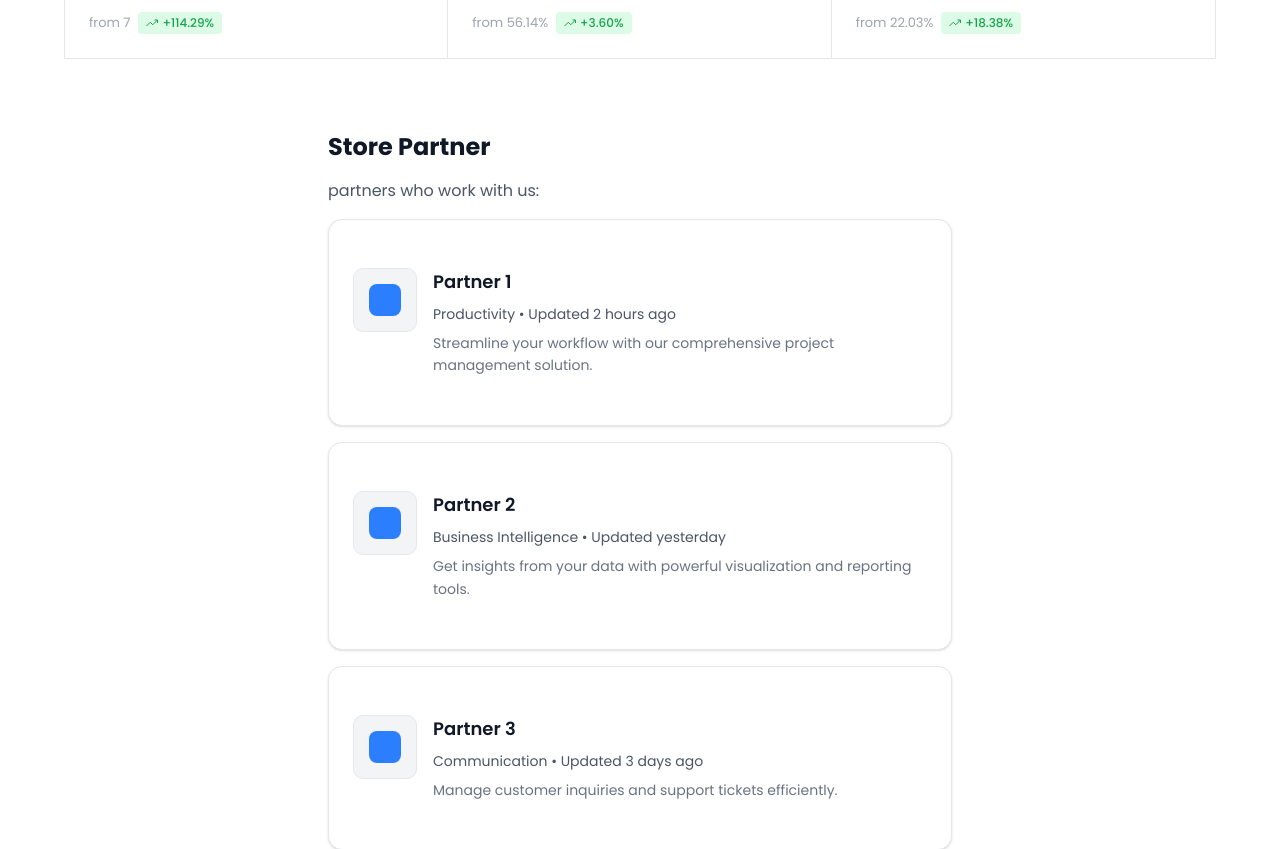
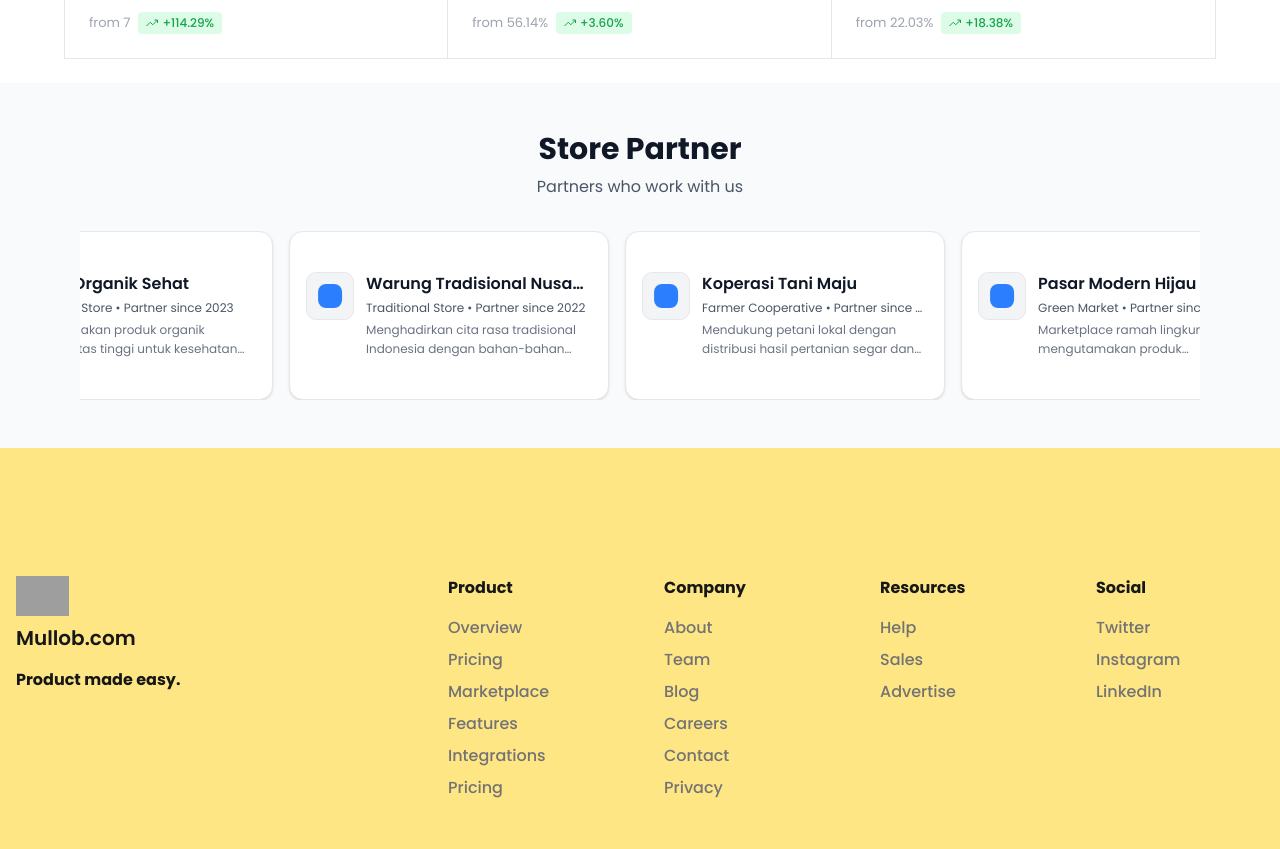
Before and after one commit to haikrisna/mullob-store, a Next.js app: page / in a window 1280 px wide. Shown: the part 5060-5909 px from the top of the page. Built offline with nearby package versions, Linux system fonts and the light colour scheme; grey boxes are pictures that could not be loaded.

Commit message:
add partner

```diff
--- a/src/components/content/CardSection.jsx
+++ b/src/components/content/CardSection.jsx
@@ -1,155 +1,132 @@
-import React from "react";
-import { Card, CardContent } from "@/components/ui/card";
+"use client"
+import { Card, CardContent } from "@/components/ui/card"
 
-const LayoutCard = ({
-  image,
-  title,
-  description,
-  subtitle,
-  imageAlt = "Card image",
-  className = "",
-}) => {
+const PartnerCard = ({ image, title, subtitle, description, imageAlt = "Partner image", className = "" }) => {
   return (
     <Card
-      className={`overflow-hidden bg-green-50 border-green-200 ${className}`}
+      className={`overflow-hidden bg-white border-gray-200 hover:shadow-md transition-shadow flex-shrink-0 w-80 ${className}`}
     >
-      <CardContent className="p-6">
-        <div className="flex items-start gap-4">
-          {/* Image/Icon Section */}
+      <CardContent className="p-4">
+        <div className="flex items-start gap-3">
+          {/* Image/Icon Section - Made smaller */}
           <div className="flex-shrink-0">
-            <div className="w-16 h-16 bg-green-100 border-2 border-green-300 rounded-lg flex items-center justify-center overflow-hidden">
+            <div className="w-12 h-12 bg-gray-100 border border-gray-200 rounded-lg flex items-center justify-center overflow-hidden">
               {image ? (
-                <img
-                  src={image}
-                  alt={imageAlt}
-                  className="w-full h-full object-cover"
-                />
+                <img src={image || "/placeholder.svg"} alt={imageAlt} className="w-full h-full object-cover" />
               ) : (
-                <div className="w-full h-full bg-green-200 rounded-md"></div>
+                <div className="w-6 h-6 bg-blue-500 rounded-md"></div>
               )}
             </div>
           </div>
-
           {/* Content Section */}
           <div className="flex-1 min-w-0">
-            <div className="space-y-2">
+            <div className="space-y-1">
               {/* Main Title */}
-              <div className="h-4 bg-green-300 rounded-full w-3/4"></div>
-
+              <h3 className="text-base font-semibold text-gray-900 truncate">{title || "Partner Name"}</h3>
               {/* Subtitle */}
-              <div className="h-3 bg-green-200 rounded-full w-1/2"></div>
-
+              {subtitle && <p className="text-xs text-gray-600 truncate">{subtitle}</p>}
               {/* Description */}
-              <div className="h-3 bg-green-200 rounded-full w-2/3"></div>
+              {description && <p className="text-xs text-gray-500 leading-relaxed line-clamp-2">{description}</p>}
             </div>
           </div>
         </div>
       </CardContent>
     </Card>
-  );
-};
+  )
+}
 
-// Contoh penggunaan dengan konten nyata
-const ContentLayoutCard = ({
-  image,
-  title,
-  description,
-  subtitle,
-  imageAlt = "Card image",
-  className = "",
-}) => {
+export default function StorePartnerSection() {
+  const partnersData = [
+    {
+      title: "Toko Organik Sehat",
+      subtitle: "Organic Store • Partner since 2023",
+      description: "Menyediakan produk organik berkualitas tinggi untuk kesehatan keluarga Indonesia.",
+    },
+    {
+      title: "Warung Tradisional Nusantara",
+      subtitle: "Traditional Store • Partner since 2022",
+      description: "Menghadirkan cita rasa tradisional Indonesia dengan bahan-bahan pilihan terbaik.",
+    },
+    {
+      title: "Koperasi Tani Maju",
+      subtitle: "Farmer Cooperative • Partner since 2024",
+      description: "Mendukung petani lokal dengan distribusi hasil pertanian segar dan berkualitas.",
+    },
+    {
+      title: "Pasar Modern Hijau",
+      subtitle: "Green Market • Partner since 2023",
+      description: "Marketplace ramah lingkungan yang mengutamakan produk berkelanjutan.",
+    },
+    {
+      title: "Toko Rempah Nusantara",
+      subtitle: "Spice Store • Partner since 2022",
+      description: "Spesialis rempah-rempah asli Indonesia dengan kualitas ekspor terbaik.",
+    },
+    {
+      title: "Kedai Kopi Lokal",
+      subtitle: "Coffee Shop • Partner since 2024",
+      description: "Menghadirkan kopi specialty dari berbagai daerah di Indonesia.",
+    },
+  ]
+
+  const shouldAnimate = partnersData.length > 3
+
   return (
-    <Card
-      className={`overflow-hidden bg-white border-gray-200 hover:shadow-md transition-shadow ${className}`}
-    >
-      <CardContent className="p-6">
-        <div className="flex items-start gap-4">
-          {/* Image/Icon Section */}
-          <div className="flex-shrink-0">
-            <div className="w-16 h-16 bg-gray-100 border border-gray-200 rounded-lg flex items-center justify-center overflow-hidden">
-              {image ? (
-                <img
-                  src={image}
-                  alt={imageAlt}
-                  className="w-full h-full object-cover"
+    <section className="py-12 bg-gray-50">
+      <div className="max-w-6xl mx-auto px-4">
+        <div className="text-center mb-8">
+          <h2 className="text-3xl font-bold text-gray-900 mb-2">Store Partner</h2>
+          <p className="text-gray-600">Partners who work with us</p>
+        </div>
+
+        {shouldAnimate ? (
+          // Animated horizontal scroll for more than 3 cards
+          <div className="relative overflow-hidden">
+            <div className="flex gap-4 animate-scroll">
+              {/* Duplicate the array for seamless loop */}
+              {[...partnersData, ...partnersData].map((partner, index) => (
+                <PartnerCard
+                  key={`${partner.title}-${index}`}
+                  title={partner.title}
+                  subtitle={partner.subtitle}
+                  description={partner.description}
                 />
-              ) : (
-                <div className="w-8 h-8 bg-blue-500 rounded-md"></div>
-              )}
+              ))}
             </div>
           </div>
-
-          {/* Content Section */}
-          <div className="flex-1 min-w-0">
-            <div className="space-y-2">
-              {/* Main Title */}
-              <h3 className="text-lg font-semibold text-gray-900 truncate">
-                {title || "Card Title"}
-              </h3>
-
-              {/* Subtitle */}
-              {subtitle && (
-                <p className="text-sm text-gray-600 truncate">{subtitle}</p>
-              )}
-
-              {/* Description */}
-              {description && (
-                <p className="text-sm text-gray-500 leading-relaxed">
-                  {description}
-                </p>
-              )}
-            </div>
+        ) : (
+          // Static grid for 3 or fewer cards
+          <div className="flex justify-center gap-4 flex-wrap">
+            {partnersData.slice(0, 3).map((partner, index) => (
+              <PartnerCard
+                key={index}
+                title={partner.title}
+                subtitle={partner.subtitle}
+                description={partner.description}
+              />
+            ))}
           </div>
-        </div>
-      </CardContent>
-    </Card>
-  );
-};
-
-// Demo component
-export default function CardDemo() {
-  const sampleData = [
-    {
-      title: "Partner 1",
-      subtitle: "Productivity • Updated 2 hours ago",
-      description:
-        "Streamline your workflow with our comprehensive project management solution.",
-    },
-    {
-      title: "Partner 2",
-      subtitle: "Business Intelligence • Updated yesterday",
-      description:
-        "Get insights from your data with powerful visualization and reporting tools.",
-    },
-    {
-      title: "Partner 3",
-      subtitle: "Communication • Updated 3 days ago",
-      description: "Manage customer inquiries and support tickets efficiently.",
-    },
-  ];
-
-  return (
-    <div className="max-w-2xl mx-auto p-6 space-y-6">
-      <div className="space-y-4">
-        {/* <h2 className="text-2xl font-bold text-gray-900">Layout Reference</h2>
-        <p className="text-gray-600">Placeholder version matching your reference image:</p>
-        <LayoutCard /> */}
+        )}
       </div>
 
-      <div className="space-y-4">
-        <h2 className="text-2xl font-bold text-gray-900">Store Partner</h2>
-        <p className="text-gray-600">partners who work with us:</p>
-        <div className="space-y-4">
-          {sampleData.map((item, index) => (
-            <ContentLayoutCard
-              key={index}
-              title={item.title}
-              subtitle={item.subtitle}
-              description={item.description}
-            />
-          ))}
-        </div>
-      </div>
-    </div>
-  );
+      <style jsx>{`
+        @keyframes scroll {
+          0% {
+            transform: translateX(0);
+          }
+          100% {
+            transform: translateX(-50%);
+          }
+        }
+
+        .animate-scroll {
+          animation: scroll 30s linear infinite;
+        }
+
+        .animate-scroll:hover {
+          animation-play-state: paused;
+        }
+      `}</style>
+    </section>
+  )
 }
```
